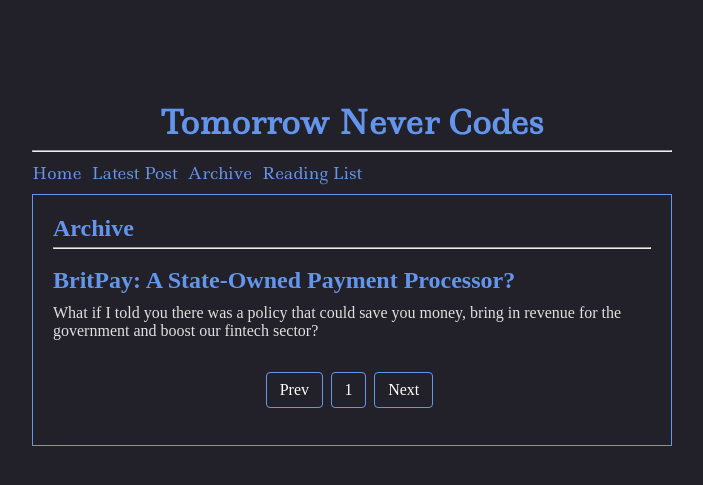
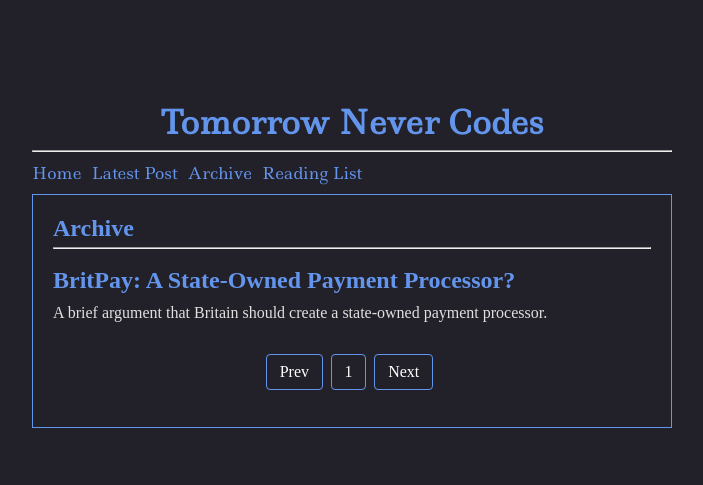
Before and after one commit to TomorrowNeverCodes/tomorrownevercodes.github.io, a Jekyll site: the page built from archive.html, in a window 1280 px wide. Shown: the top 485 px of the page, without its empty margins (288-991 px from the left). Built offline with Jekyll 4.4.1, drawn with Linux system fonts in a browser that asks for light colours.

Commit message:
added new post

```diff
--- a/_posts/2025-08-31-BritPay.md
+++ b/_posts/2025-08-31-BritPay.md
@@ -1,6 +1,7 @@
 ---
 title: "BritPay: A State-Owned Payment Processor?"
 heading: "BritPay: A State-Owned Payment Processor?"
+excerpt: A brief argument that Britain should create a state-owned payment processor.
 ---
 
 <p>What if I told you there was a policy that could save you money, bring in revenue for the government and boost our fintech sector?</p>
```
